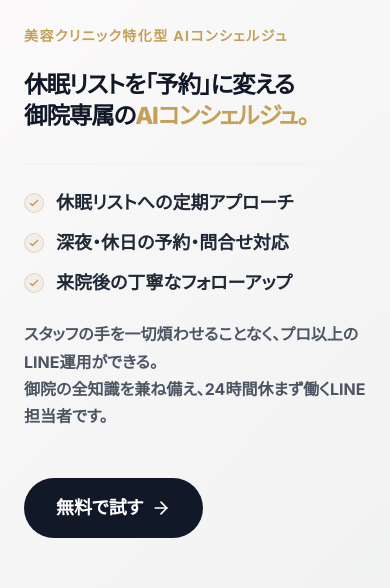
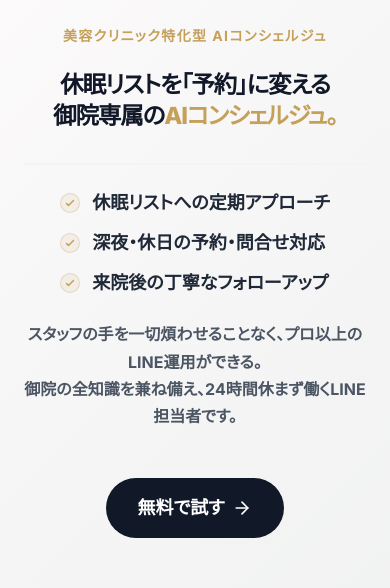
Before and after one commit to mikamishunpei/quicka-sdr-lp, a React (Vite) app: page / in a window 390 px wide. Shown: the part 134-722 px from the top of the page. Built offline with nearby package versions, Linux system fonts and the light colour scheme.

Commit message:
Center align hero section content on mobile for better balance

```diff
--- a/src/components/clinic/ClinicHero.tsx
+++ b/src/components/clinic/ClinicHero.tsx
@@ -10,18 +10,18 @@ export function ClinicHero() {
         initial={{ opacity: 0, x: -20 }}
         animate={{ opacity: 1, x: 0 }}
         transition={{ duration: 0.5 }}
-        className="text-left"
+        className="text-center lg:text-left flex flex-col items-center lg:items-start w-full"
       >
         <p className="text-brand-gold font-bold tracking-widest text-sm mb-6 uppercase">
           美容クリニック特化型 AIコンシェルジュ
         </p>
-        <h1 className="text-[calc((100vw-48px)/14.5)] lg:text-[32px] xl:text-[48px] 2xl:text-[60px] font-black text-gray-900 tracking-tighter leading-[1.3] md:leading-[1.2] mb-8 w-full">
+        <h1 className="text-[calc((100vw-48px)/14.5)] lg:text-[32px] xl:text-[48px] 2xl:text-[60px] font-black text-gray-900 tracking-tighter leading-[1.3] md:leading-[1.2] mb-8 w-full text-center lg:text-left">
           <span className="whitespace-nowrap block">休眠リストを「予約」に変える</span>
           <span className="whitespace-nowrap block">御院専属の<span className="text-brand-gold">AIコンシェルジュ。</span></span>
         </h1>
 
-        <div className="mb-12 border-t-2 border-gray-100 pt-6 max-w-[500px]">
-          <ul className="space-y-3 mb-6">
+        <div className="mb-12 border-t-2 border-gray-100 pt-6 max-w-[500px] w-full flex flex-col items-center lg:items-start">
+          <ul className="space-y-3 mb-6 w-fit text-left">
             {[
               "休眠リストへの定期アプローチ",
               "深夜・休日の予約・問合せ対応",
@@ -37,14 +37,14 @@ export function ClinicHero() {
               </li>
             ))}
           </ul>
-          <p className="text-base md:text-[1.05rem] text-gray-600 leading-relaxed font-bold">
+          <p className="text-base md:text-[1.05rem] text-gray-600 leading-relaxed font-bold text-center lg:text-left">
             スタッフの手を一切煩わせることなく、プロ以上のLINE運用ができる。<br />
             御院の全知識を兼ね備え、24時間休まず働くLINE担当者です。
           </p>
         </div>
 
-        <div className="flex flex-col sm:flex-row items-start gap-4 mb-8">
-          <a href="/contact" className="bg-gray-900 text-white px-8 py-4 rounded-full font-bold text-lg hover:bg-gray-800 transition-colors flex items-center gap-2">
+        <div className="flex flex-col sm:flex-row items-center lg:items-start gap-4 mb-8 w-full justify-center lg:justify-start">
+          <a href="/contact" className="bg-gray-900 text-white px-8 py-4 rounded-full font-bold text-lg hover:bg-gray-800 transition-colors flex items-center gap-2 mx-auto lg:mx-0 w-fit">
             無料で試す
             <ArrowRight className="w-5 h-5" />
           </a>
```
